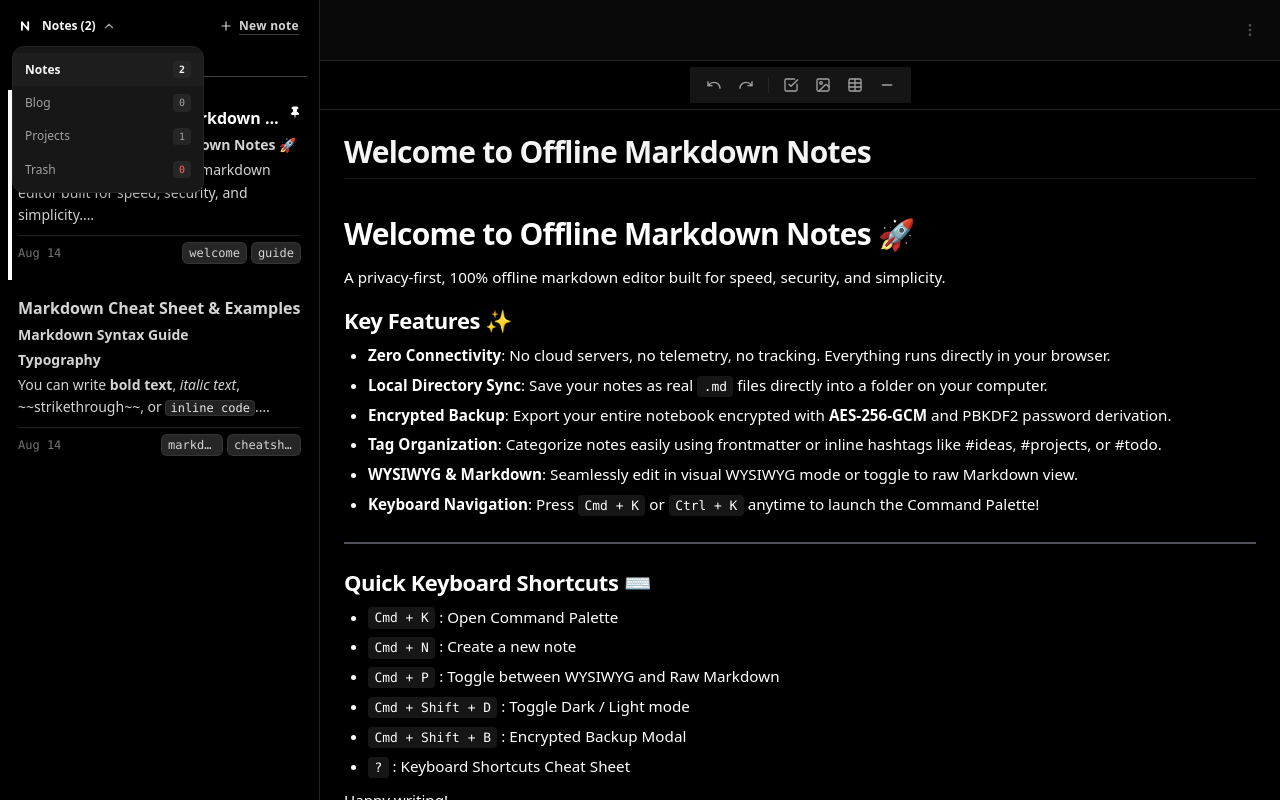
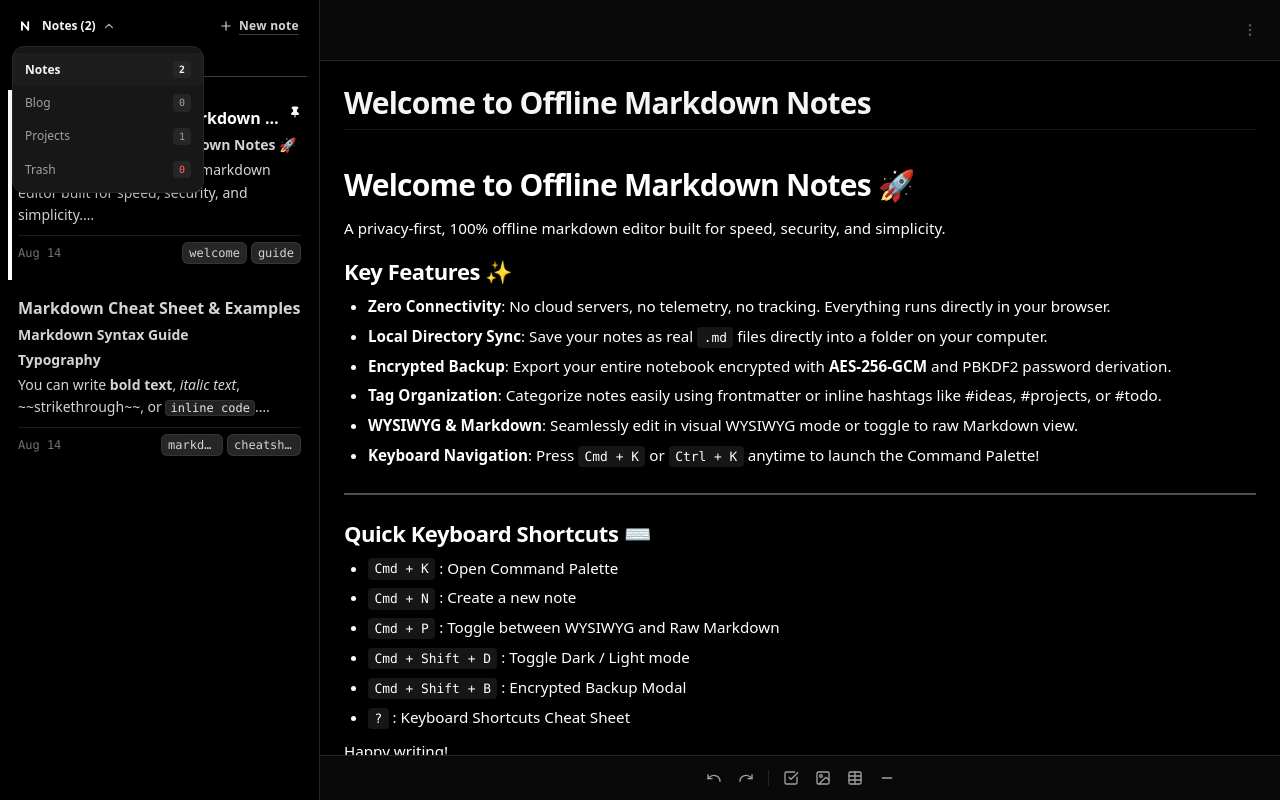
Before and after one commit to rmno187/NYK-notes, a React (Vite) app: page / in a window 1280 px wide. Both pictures are taken after a click on the button "Switch Folder / Category". Built offline with nearby package versions, Linux system fonts and the light colour scheme.

Commit message:
editor tweek

```diff
--- a/src/components/EditorPane.tsx
+++ b/src/components/EditorPane.tsx
@@ -592,21 +592,10 @@ export const EditorPane: React.FC<EditorPaneProps> = ({
         </div>
       </div>
 
-      {/* Formatting Toolbar */}
-      <EditorToolbar
-        hasTextSelection={hasTextSelection}
-        activeFormats={activeFormats}
-        onFormat={handleFormat}
-        onUndo={handleUndo}
-        onRedo={handleRedo}
-        keyboardOffset={bottomInset}
-        isKeyboardOpen={isKeyboardOpen}
-      />
-
       {/* Content Area: Title + WYSIWYG or Raw Markdown */}
       <div
         ref={contentScrollRef}
-        className="flex-1 p-4 sm:p-6 pb-48 sm:pb-64 overflow-y-auto relative min-w-0 w-full flex flex-col order-1 md:order-2"
+        className="flex-1 p-4 sm:p-6 overflow-y-auto relative min-w-0 w-full flex flex-col"
       >
         {/* Title */}
         <div className="mb-4 pb-2 border-b border-neutral-100 dark:border-neutral-900 shrink-0">
@@ -657,7 +646,7 @@ export const EditorPane: React.FC<EditorPaneProps> = ({
             onTouchEnd={updateSelectionState}
             onSelect={updateSelectionState}
             onPaste={handleWysiwygPaste}
-            className="editor-wysiwyg w-full min-h-[350px] outline-none text-neutral-900 dark:text-neutral-100 pb-28"
+            className="editor-wysiwyg w-full min-h-[350px] outline-none text-neutral-900 dark:text-neutral-100"
           />
         ) : (
           <textarea
@@ -673,13 +662,21 @@ export const EditorPane: React.FC<EditorPaneProps> = ({
             onTouchEnd={updateSelectionState}
             onSelect={updateSelectionState}
             placeholder="Type raw markdown here..."
-            className="w-full min-h-[350px] resize-none bg-transparent text-neutral-900 dark:text-neutral-100 placeholder-neutral-400 dark:placeholder-neutral-600 font-mono text-sm leading-relaxed focus:outline-none overflow-hidden pb-28"
+            className="w-full min-h-[350px] resize-none bg-transparent text-neutral-900 dark:text-neutral-100 placeholder-neutral-400 dark:placeholder-neutral-600 font-mono text-sm leading-relaxed focus:outline-none overflow-hidden"
           />
         )}
+      </div>
 
-        {/* Empty space buffer at bottom so content never gets hidden behind toolbars */}
-        <div className="h-36 shrink-0 pointer-events-none" aria-hidden="true" />
-      </div>
+      {/* Formatting Toolbar (Always docked cleanly at the bottom below content) */}
+      <EditorToolbar
+        hasTextSelection={hasTextSelection}
+        activeFormats={activeFormats}
+        onFormat={handleFormat}
+        onUndo={handleUndo}
+        onRedo={handleRedo}
+        keyboardOffset={bottomInset}
+        isKeyboardOpen={isKeyboardOpen}
+      />
 
       {/* Link Insertion Modal */}
       <LinkModal
--- a/src/components/editor/EditorToolbar.tsx
+++ b/src/components/editor/EditorToolbar.tsx
@@ -34,23 +34,7 @@ export const EditorToolbar: React.FC<EditorToolbarProps> = ({
   onFormat,
   onUndo,
   onRedo,
-  keyboardOffset = 0,
-  isKeyboardOpen = false,
 }) => {
-  // Compute dynamic bottom positioning on mobile so toolbar sticks precisely to keyboard
-  const getMobileToolbarStyle = (): React.CSSProperties => {
-    // If keyboard is active or offset detected on mobile
-    if (keyboardOffset > 0 || isKeyboardOpen) {
-      return {
-        bottom: `${keyboardOffset + 8}px`,
-      };
-    }
-
-    return {
-      bottom: 'max(0.75rem, env(safe-area-inset-bottom))',
-    };
-  };
-
   // Prevent blur on touch / mouse down to keep keyboard open during formatting
   const handleActionStart = (e: React.MouseEvent | React.TouchEvent) => {
     e.preventDefault();
@@ -60,12 +44,11 @@ export const EditorToolbar: React.FC<EditorToolbarProps> = ({
     <div
       onMouseDown={handleActionStart}
       onTouchStart={handleActionStart}
-      className={`fixed left-0 right-0 z-30 flex justify-center px-3 sm:px-4 w-full md:static md:pointer-events-auto md:w-auto md:px-5 md:py-1.5 md:border-b md:border-neutral-200 md:dark:border-neutral-800 md:bg-transparent select-none order-2 md:order-1 transition-[bottom] duration-100 ease-out pointer-events-none`}
-      style={getMobileToolbarStyle()}
+      className="shrink-0 w-full border-t border-neutral-200 dark:border-neutral-800 bg-neutral-50/95 dark:bg-neutral-950/95 backdrop-blur-xs px-3 py-1.5 z-20 flex justify-center items-center select-none"
     >
-      <div className="pointer-events-auto flex items-center gap-1 overflow-x-auto scrollbar-none px-2.5 py-1 bg-neutral-900/95 dark:bg-neutral-900/95 md:bg-transparent text-neutral-100 md:text-inherit rounded-full md:rounded-none shadow-2xl md:shadow-none border border-neutral-700/70 dark:border-neutral-700/70 md:border-none backdrop-blur-md max-w-full">
+      <div className="flex items-center gap-1 overflow-x-auto scrollbar-none px-1 py-0.5 max-w-full">
         {hasTextSelection ? (
-          /* Selection Toolbar: B, I, U, link, H1, H2, code block, quote */
+          /* Selection Toolbar: B, I, U, link, image, H1, H2, code block, quote */
           <>
             <button
               type="button"
@@ -73,10 +56,10 @@ export const EditorToolbar: React.FC<EditorToolbarProps> = ({
               onTouchStart={handleActionStart}
               onClick={() => onFormat('bold')}
               title={`Bold (${modSymbol}B)`}
-              className={`p-1.5 rounded-full md:rounded-md transition-colors shrink-0 ${
+              className={`p-1.5 rounded-md transition-colors shrink-0 ${
                 activeFormats.bold
-                  ? 'bg-blue-600 text-white md:bg-neutral-200 md:dark:bg-neutral-800 md:text-blue-600 md:dark:text-blue-400 font-bold'
-                  : 'text-neutral-300 md:text-neutral-600 md:dark:text-neutral-400 hover:text-white md:hover:text-neutral-900 md:dark:hover:text-neutral-100 hover:bg-neutral-800/80 md:hover:bg-neutral-100 md:dark:hover:bg-neutral-800/60'
+                  ? 'bg-neutral-200 dark:bg-neutral-800 text-blue-600 dark:text-blue-400 font-bold'
+                  : 'text-neutral-600 dark:text-neutral-400 hover:text-black dark:hover:text-white hover:bg-neutral-200/70 dark:hover:bg-neutral-800/70'
               }`}
             >
               <Bold className="w-4 h-4" />
@@ -88,10 +71,10 @@ export const EditorToolbar: React.FC<EditorToolbarProps> = ({
               onTouchStart={handleActionStart}
               onClick={() => onFormat('italic')}
               title={`Italic (${modSymbol}I)`}
-              className={`p-1.5 rounded-full md:rounded-md transition-colors shrink-0 ${
+              className={`p-1.5 rounded-md transition-colors shrink-0 ${
                 activeFormats.italic
-                  ? 'bg-blue-600 text-white md:bg-neutral-200 md:dark:bg-neutral-800 md:text-blue-600 md:dark:text-blue-400 font-bold'
-                  : 'text-neutral-300 md:text-neutral-600 md:dark:text-neutral-400 hover:text-white md:hover:text-neutral-900 md:dark:hover:text-neutral-100 hover:bg-neutral-800/80 md:hover:bg-neutral-100 md:dark:hover:bg-neutral-800/60'
+                  ? 'bg-neutral-200 dark:bg-neutral-800 text-blue-600 dark:text-blue-400 font-bold'
+                  : 'text-neutral-600 dark:text-neutral-400 hover:text-black dark:hover:text-white hover:bg-neutral-200/70 dark:hover:bg-neutral-800/70'
               }`}
             >
               <Italic className="w-4 h-4" />
@@ -103,10 +86,10 @@ export const EditorToolbar: React.FC<EditorToolbarProps> = ({
               onTouchStart={handleActionStart}
               onClick={() => onFormat('underline')}
               title="Underline"
-              className={`p-1.5 rounded-full md:rounded-md transition-colors shrink-0 ${
+              className={`p-1.5 rounded-md transition-colors shrink-0 ${
                 activeFormats.underline
-                  ? 'bg-blue-600 text-white md:bg-neutral-200 md:dark:bg-neutral-800 md:text-blue-600 md:dark:text-blue-400 font-bold'
-                  : 'text-neutral-300 md:text-neutral-600 md:dark:text-neutral-400 hover:text-white md:hover:text-neutral-900 md:dark:hover:text-neutral-100 hover:bg-neutral-800/80 md:hover:bg-neutral-100 md:dark:hover:bg-neutral-800/60'
+                  ? 'bg-neutral-200 dark:bg-neutral-800 text-blue-600 dark:text-blue-400 font-bold'
+                  : 'text-neutral-600 dark:text-neutral-400 hover:text-black dark:hover:text-white hover:bg-neutral-200/70 dark:hover:bg-neutral-800/70'
               }`}
             >
               <Underline className="w-4 h-4" />
@@ -118,10 +101,10 @@ export const EditorToolbar: React.FC<EditorToolbarProps> = ({
               onTouchStart={handleActionStart}
               onClick={() => onFormat('link')}
               title="Insert Link"
-              className={`p-1.5 rounded-full md:rounded-md transition-colors shrink-0 ${
+              className={`p-1.5 rounded-md transition-colors shrink-0 ${
                 activeFormats.link
-                  ? 'bg-blue-600 text-white md:bg-neutral-200 md:dark:bg-neutral-800 md:text-blue-600 md:dark:text-blue-400 font-bold'
-                  : 'text-neutral-300 md:text-neutral-600 md:dark:text-neutral-400 hover:text-white md:hover:text-neutral-900 md:dark:hover:text-neutral-100 hover:bg-neutral-800/80 md:hover:bg-neutral-100 md:dark:hover:bg-neutral-800/60'
+                  ? 'bg-neutral-200 dark:bg-neutral-800 text-blue-600 dark:text-blue-400 font-bold'
+                  : 'text-neutral-600 dark:text-neutral-400 hover:text-black dark:hover:text-white hover:bg-neutral-200/70 dark:hover:bg-neutral-800/70'
               }`}
             >
               <LinkIcon className="w-4 h-4" />
@@ -133,16 +116,16 @@ export const EditorToolbar: React.FC<EditorToolbarProps> = ({
               onTouchStart={handleActionStart}
               onClick={() => onFormat('image')}
               title="Insert Image"
-              className={`p-1.5 rounded-full md:rounded-md transition-colors shrink-0 ${
+              className={`p-1.5 rounded-md transition-colors shrink-0 ${
                 activeFormats.image
-                  ? 'bg-blue-600 text-white md:bg-neutral-200 md:dark:bg-neutral-800 md:text-blue-600 md:dark:text-blue-400 font-bold'
-                  : 'text-neutral-300 md:text-neutral-600 md:dark:text-neutral-400 hover:text-white md:hover:text-neutral-900 md:dark:hover:text-neutral-100 hover:bg-neutral-800/80 md:hover:bg-neutral-100 md:dark:hover:bg-neutral-800/60'
+                  ? 'bg-neutral-200 dark:bg-neutral-800 text-blue-600 dark:text-blue-400 font-bold'
+                  : 'text-neutral-600 dark:text-neutral-400 hover:text-black dark:hover:text-white hover:bg-neutral-200/70 dark:hover:bg-neutral-800/70'
               }`}
             >
               <ImageIcon className="w-4 h-4" />
             </button>
 
-            <div className="w-px h-4 bg-neutral-700/60 md:bg-neutral-200 md:dark:bg-neutral-800 mx-1 shrink-0" />
+            <div className="w-px h-4 bg-neutral-200 dark:bg-neutral-800 mx-1 shrink-0" />
 
             <button
               type="button"
@@ -150,10 +133,10 @@ export const EditorToolbar: React.FC<EditorToolbarProps> = ({
               onTouchStart={handleActionStart}
               onClick={() => onFormat('heading')}
               title="Heading 1"
-              className={`p-1.5 rounded-full md:rounded-md transition-colors shrink-0 ${
+              className={`p-1.5 rounded-md transition-colors shrink-0 ${
                 activeFormats.heading
-                  ? 'bg-blue-600 text-white md:bg-neutral-200 md:dark:bg-neutral-800 md:text-blue-600 md:dark:text-blue-400 font-bold'
-                  : 'text-neutral-300 md:text-neutral-600 md:dark:text-neutral-400 hover:text-white md:hover:text-neutral-900 md:dark:hover:text-neutral-100 hover:bg-neutral-800/80 md:hover:bg-neutral-100 md:dark:hover:bg-neutral-800/60'
+                  ? 'bg-neutral-200 dark:bg-neutral-800 text-blue-600 dark:text-blue-400 font-bold'
+                  : 'text-neutral-600 dark:text-neutral-400 hover:text-black dark:hover:text-white hover:bg-neutral-200/70 dark:hover:bg-neutral-800/70'
               }`}
             >
               <Heading1 className="w-4 h-4" />
@@ -165,10 +148,10 @@ export const EditorToolbar: React.FC<EditorToolbarProps> = ({
               onTouchStart={handleActionStart}
               onClick={() => onFormat('h2')}
               title="Heading 2"
-              className={`p-1.5 rounded-full md:rounded-md transition-colors shrink-0 ${
+              className={`p-1.5 rounded-md transition-colors shrink-0 ${
                 activeFormats.h2
-                  ? 'bg-blue-600 text-white md:bg-neutral-200 md:dark:bg-neutral-800 md:text-blue-600 md:dark:text-blue-400 font-bold'
-                  : 'text-neutral-300 md:text-neutral-600 md:dark:text-neutral-400 hover:text-white md:hover:text-neutral-900 md:dark:hover:text-neutral-100 hover:bg-neutral-800/80 md:hover:bg-neutral-100 md:dark:hover:bg-neutral-800/60'
+                  ? 'bg-neutral-200 dark:bg-neutral-800 text-blue-600 dark:text-blue-400 font-bold'
+                  : 'text-neutral-600 dark:text-neutral-400 hover:text-black dark:hover:text-white hover:bg-neutral-200/70 dark:hover:bg-neutral-800/70'
               }`}
             >
               <Heading2 className="w-4 h-4" />
@@ -180,10 +163,10 @@ export const EditorToolbar: React.FC<EditorToolbarProps> = ({
               onTouchStart={handleActionStart}
               onClick={() => onFormat('code')}
               title="Code Block"
-              className={`p-1.5 rounded-full md:rounded-md transition-colors shrink-0 ${
+              className={`p-1.5 rounded-md transition-colors shrink-0 ${
                 activeFormats.code
-                  ? 'bg-blue-600 text-white md:bg-neutral-200 md:dark:bg-neutral-800 md:text-blue-600 md:dark:text-blue-400 font-bold'
-                  : 'text-neutral-300 md:text-neutral-600 md:dark:text-neutral-400 hover:text-white md:hover:text-neutral-900 md:dark:hover:text-neutral-100 hover:bg-neutral-800/80 md:hover:bg-neutral-100 md:dark:hover:bg-neutral-800/60'
+                  ? 'bg-neutral-200 dark:bg-neutral-800 text-blue-600 dark:text-blue-400 font-bold'
+                  : 'text-neutral-600 dark:text-neutral-400 hover:text-black dark:hover:text-white hover:bg-neutral-200/70 dark:hover:bg-neutral-800/70'
               }`}
             >
               <Code className="w-4 h-4" />
@@ -195,17 +178,17 @@ export const EditorToolbar: React.FC<EditorToolbarProps> = ({
               onTouchStart={handleActionStart}
               onClick={() => onFormat('quote')}
               title="Quote"
-              className={`p-1.5 rounded-full md:rounded-md transition-colors shrink-0 ${
+              className={`p-1.5 rounded-md transition-colors shrink-0 ${
                 activeFormats.quote
-                  ? 'bg-blue-600 text-white md:bg-neutral-200 md:dark:bg-neutral-800 md:text-blue-600 md:dark:text-blue-400 font-bold'
-                  : 'text-neutral-300 md:text-neutral-600 md:dark:text-neutral-400 hover:text-white md:hover:text-neutral-900 md:dark:hover:text-neutral-100 hover:bg-neutral-800/80 md:hover:bg-neutral-100 md:dark:hover:bg-neutral-800/60'
+                  ? 'bg-neutral-200 dark:bg-neutral-800 text-blue-600 dark:text-blue-400 font-bold'
+                  : 'text-neutral-600 dark:text-neutral-400 hover:text-black dark:hover:text-white hover:bg-neutral-200/70 dark:hover:bg-neutral-800/70'
               }`}
             >
               <Quote className="w-4 h-4" />
             </button>
           </>
         ) : (
-          /* Default Minimalist Toolbar: undo, redo | checkbox, table, line */
+          /* Default Minimalist Toolbar: undo, redo | checkbox, image, table, line */
           <>
             <button
               type="button"
@@ -213,7 +196,7 @@ export const EditorToolbar: React.FC<EditorToolbarProps> = ({
               onTouchStart={handleActionStart}
               onClick={onUndo}
               title={`Undo (${modSymbol}Z)`}
-              className="p-1.5 rounded-full md:rounded-md transition-colors text-neutral-300 md:text-neutral-600 md:dark:text-neutral-400 hover:text-white md:hover:text-neutral-900 md:dark:hover:text-neutral-100 hover:bg-neutral-800/80 md:hover:bg-neutral-100 md:dark:hover:bg-neutral-800/60 shrink-0"
+              className="p-1.5 rounded-md transition-colors text-neutral-600 dark:text-neutral-400 hover:text-black dark:hover:text-white hover:bg-neutral-200/70 dark:hover:bg-neutral-800/70 shrink-0"
             >
               <Undo className="w-4 h-4" />
             </button>
@@ -224,12 +207,12 @@ export const EditorToolbar: React.FC<EditorToolbarProps> = ({
               onTouchStart={handleActionStart}
               onClick={onRedo}
               title={`Redo (${modSymbol}Y)`}
-              className="p-1.5 rounded-full md:rounded-md transition-colors text-neutral-300 md:text-neutral-600 md:dark:text-neutral-400 hover:text-white md:hover:text-neutral-900 md:dark:hover:text-neutral-100 hover:bg-neutral-800/80 md:hover:bg-neutral-100 md:dark:hover:bg-neutral-800/60 shrink-0"
+              className="p-1.5 rounded-md transition-colors text-neutral-600 dark:text-neutral-400 hover:text-black dark:hover:text-white hover:bg-neutral-200/70 dark:hover:bg-neutral-800/70 shrink-0"
             >
               <Redo className="w-4 h-4" />
             </button>
 
-            <div className="w-px h-4 bg-neutral-700/60 md:bg-neutral-200 md:dark:bg-neutral-800 mx-1 shrink-0" />
+            <div className="w-px h-4 bg-neutral-200 dark:bg-neutral-800 mx-1 shrink-0" />
 
             <button
               type="button"
@@ -237,10 +220,10 @@ export const EditorToolbar: React.FC<EditorToolbarProps> = ({
               onTouchStart={handleActionStart}
               onClick={() => onFormat('task')}
               title="Checkbox / Task List"
-              className={`p-1.5 rounded-full md:rounded-md transition-colors shrink-0 ${
+              className={`p-1.5 rounded-md transition-colors shrink-0 ${
                 activeFormats.task
-                  ? 'bg-blue-600 text-white md:bg-neutral-200 md:dark:bg-neutral-800 md:text-blue-600 md:dark:text-blue-400 font-bold'
-                  : 'text-neutral-300 md:text-neutral-600 md:dark:text-neutral-400 hover:text-white md:hover:text-neutral-900 md:dark:hover:text-neutral-100 hover:bg-neutral-800/80 md:hover:bg-neutral-100 md:dark:hover:bg-neutral-800/60'
+                  ? 'bg-neutral-200 dark:bg-neutral-800 text-blue-600 dark:text-blue-400 font-bold'
+                  : 'text-neutral-600 dark:text-neutral-400 hover:text-black dark:hover:text-white hover:bg-neutral-200/70 dark:hover:bg-neutral-800/70'
               }`}
             >
               <CheckSquare className="w-4 h-4" />
@@ -252,7 +235,7 @@ export const EditorToolbar: React.FC<EditorToolbarProps> = ({
               onTouchStart={handleActionStart}
               onClick={() => onFormat('image')}
               title="Insert Image"
-              className="p-1.5 rounded-full md:rounded-md transition-colors text-neutral-300 md:text-neutral-600 md:dark:text-neutral-400 hover:text-white md:hover:text-neutral-900 md:dark:hover:text-neutral-100 hover:bg-neutral-800/80 md:hover:bg-neutral-100 md:dark:hover:bg-neutral-800/60 shrink-0"
+              className="p-1.5 rounded-md transition-colors text-neutral-600 dark:text-neutral-400 hover:text-black dark:hover:text-white hover:bg-neutral-200/70 dark:hover:bg-neutral-800/70 shrink-0"
             >
               <ImageIcon className="w-4 h-4" />
             </button>
@@ -263,7 +246,7 @@ export const EditorToolbar: React.FC<EditorToolbarProps> = ({
               onTouchStart={handleActionStart}
               onClick={() => onFormat('table')}
               title="Insert Table"
-              className="p-1.5 rounded-full md:rounded-md transition-colors text-neutral-300 md:text-neutral-600 md:dark:text-neutral-400 hover:text-white md:hover:text-neutral-900 md:dark:hover:text-neutral-100 hover:bg-neutral-800/80 md:hover:bg-neutral-100 md:dark:hover:bg-neutral-800/60 shrink-0"
+              className="p-1.5 rounded-md transition-colors text-neutral-600 dark:text-neutral-400 hover:text-black dark:hover:text-white hover:bg-neutral-200/70 dark:hover:bg-neutral-800/70 shrink-0"
             >
               <Table className="w-4 h-4" />
             </button>
@@ -274,7 +257,7 @@ export const EditorToolbar: React.FC<EditorToolbarProps> = ({
               onTouchStart={handleActionStart}
               onClick={() => onFormat('hr')}
               title="Horizontal Line"
-              className="p-1.5 rounded-full md:rounded-md transition-colors text-neutral-300 md:text-neutral-600 md:dark:text-neutral-400 hover:text-white md:hover:text-neutral-900 md:dark:hover:text-neutral-100 hover:bg-neutral-800/80 md:hover:bg-neutral-100 md:dark:hover:bg-neutral-800/60 shrink-0"
+              className="p-1.5 rounded-md transition-colors text-neutral-600 dark:text-neutral-400 hover:text-black dark:hover:text-white hover:bg-neutral-200/70 dark:hover:bg-neutral-800/70 shrink-0"
             >
               <Minus className="w-4 h-4" />
             </button>
--- a/src/lib/markdown.ts
+++ b/src/lib/markdown.ts
@@ -275,8 +275,8 @@ export function parseMarkdownNote(rawContent: string, defaultFileName?: string)
     }
   }
 
-  // Clean leading blank lines that were after frontmatter
-  content = content.replace(/^\r?\n+/, '');
+  // Consume at most the single newline following the frontmatter delimiter
+  content = content.replace(/^\r?\n/, '');
 
   // 3. Fallback title extraction if no explicit title was found in frontmatter/metadata:
   if (!hasExplicitTitle) {
```
